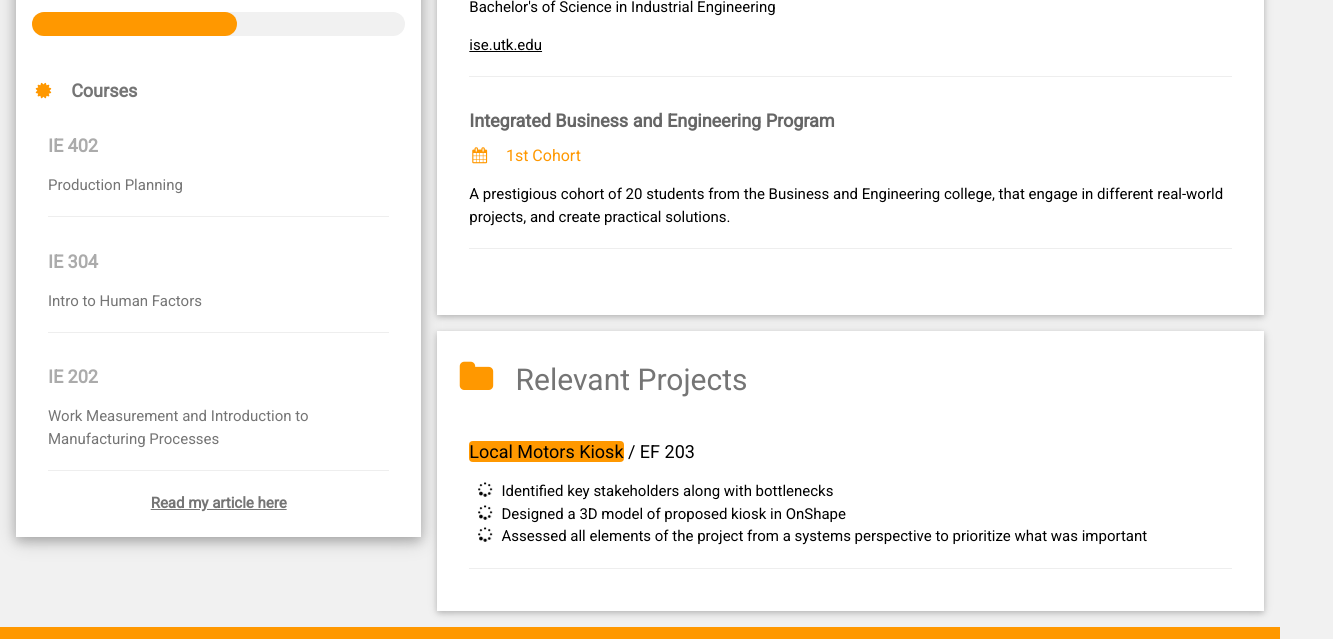
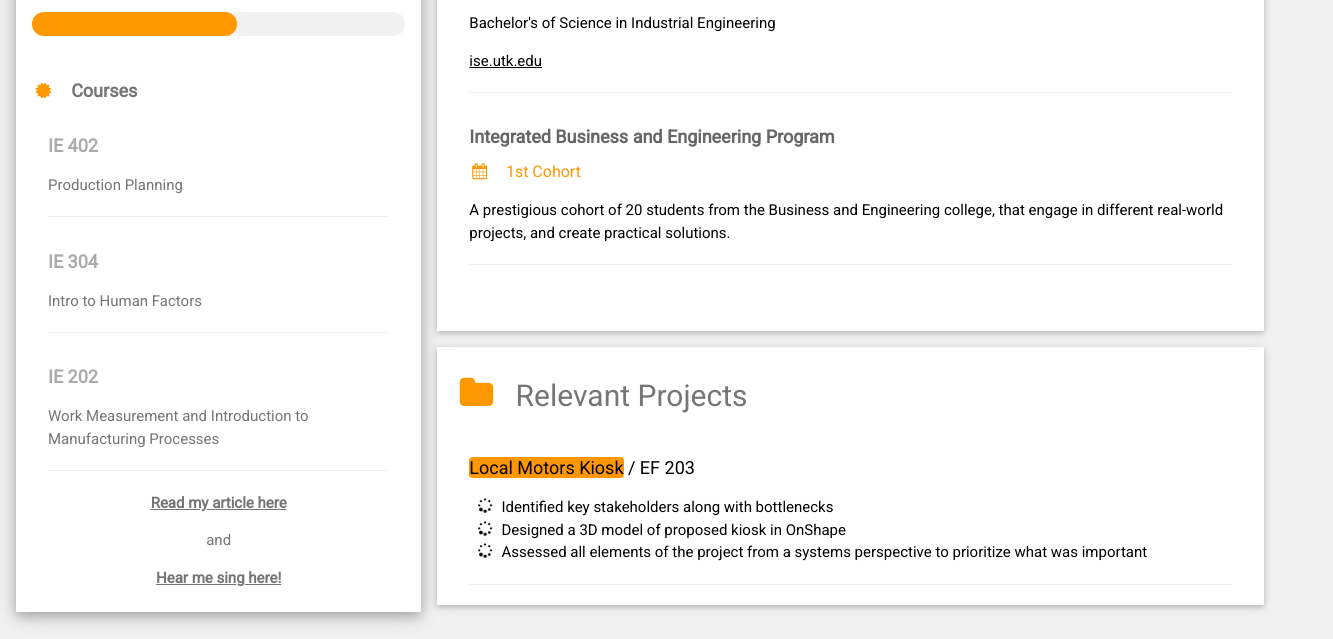
Before and after one commit to fblevins/Blevins-CV, a plain HTML site: page index.html in a window 1280 px wide. Shown: the part 1259-1898 px from the top of the page, 1333 px wide, since content can reach past the window. Drawn offline with nearby package versions, Linux system fonts and the light colour scheme.

Commit message:
Add files via upload

```diff
--- a/index.html
+++ b/index.html
@@ -96,7 +96,9 @@
                                 <hr>
                                 </div>
                             <div class="w3-container w3-center">
-                                <a href="https://tickle.utk.edu/a-systems-thinking-approach/"><b>Read my article here</b></a>
+                               <a href="https://tickle.utk.edu/a-systems-thinking-approach/"><b>Read my article here</b></a>
+                                <p>and</p>
+                                <a href ="https://www.youtube.com/watch?v=1_B6xUoLBBo"><b> Hear me sing here!</b></a>
                             </div>
                         <br></div>
                 </div><br>
@@ -111,7 +113,7 @@
                             <title>HTML Video embed</title>
                          </head>
                          <body>
-                            <iframe width="880" height="400" src="https://www.youtube.com/embed/fFA--J1S4LE" frameborder="0" allow="accelerometer; autoplay; encrypted-media; gyroscope; picture-in-picture" allowfullscreen>
+                            <iframe width="790" height="416" src="https://www.youtube.com/embed/fFA--J1S4LE" frameborder="0" allow="accelerometer; autoplay; encrypted-media; gyroscope; picture-in-picture" allowfullscreen>
                             </iframe>
                          </body>
                     </div>
@@ -180,8 +182,7 @@
                                 <li><i class="fa-li fa fa-spinner fa-spin"></i>Designed a 3D model of proposed kiosk in OnShape  </li>
                                 <li><i class="fa-li fa fa-spinner fa-spin"></i>Assessed all elements of the project from a systems perspective to prioritize what was important   </li>
                         </ul>
-                        <hr><br>
-                    </div>
+                        <hr>
                 </div>
                 <!-- End Right Column -->
             </div>
```
